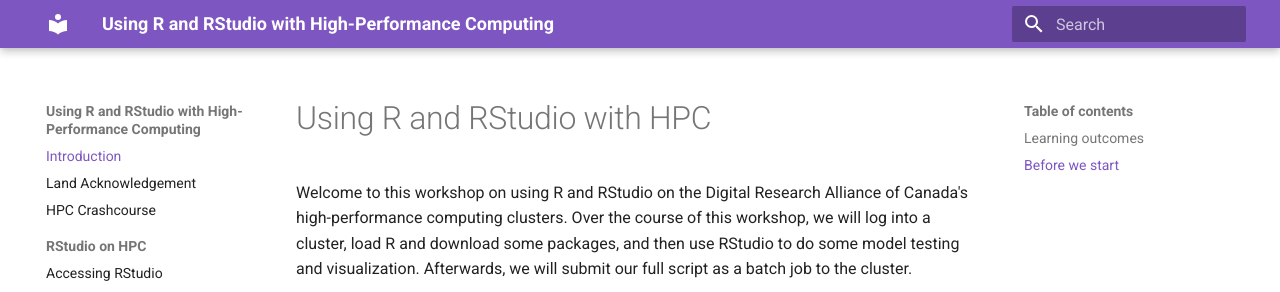
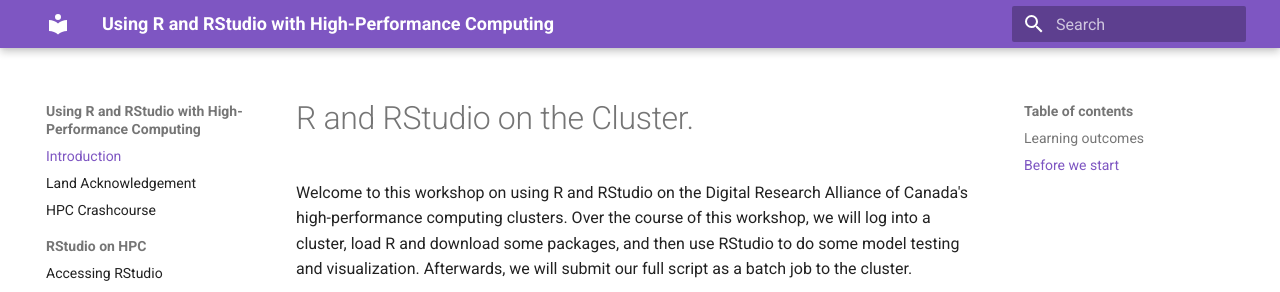
Before and after one commit to finnsdottir/hpc_r_2026, an MkDocs documentation site: the page built from docs/index.md, in a window 1280 px wide and 1068 px high. Shown: the top 292 px of the window. Built offline with MkDocs 1.6.1 and Material for MkDocs 9.7.7, drawn with Linux system fonts in a browser that asks for light colours.

Commit message:
renaming home page

```diff
--- a/docs/index.md
+++ b/docs/index.md
@@ -1,4 +1,4 @@
-# Using R and RStudio with HPC
+# R and RStudio on the Cluster.
 
 Welcome to this workshop on using R and RStudio on the Digital Research Alliance of Canada's high-performance computing clusters. Over the course of this workshop, we will log into a cluster, load R and download some packages, and then use RStudio to do some model testing and visualization. Afterwards, we will submit our full script as a batch job to the cluster.
 
```
